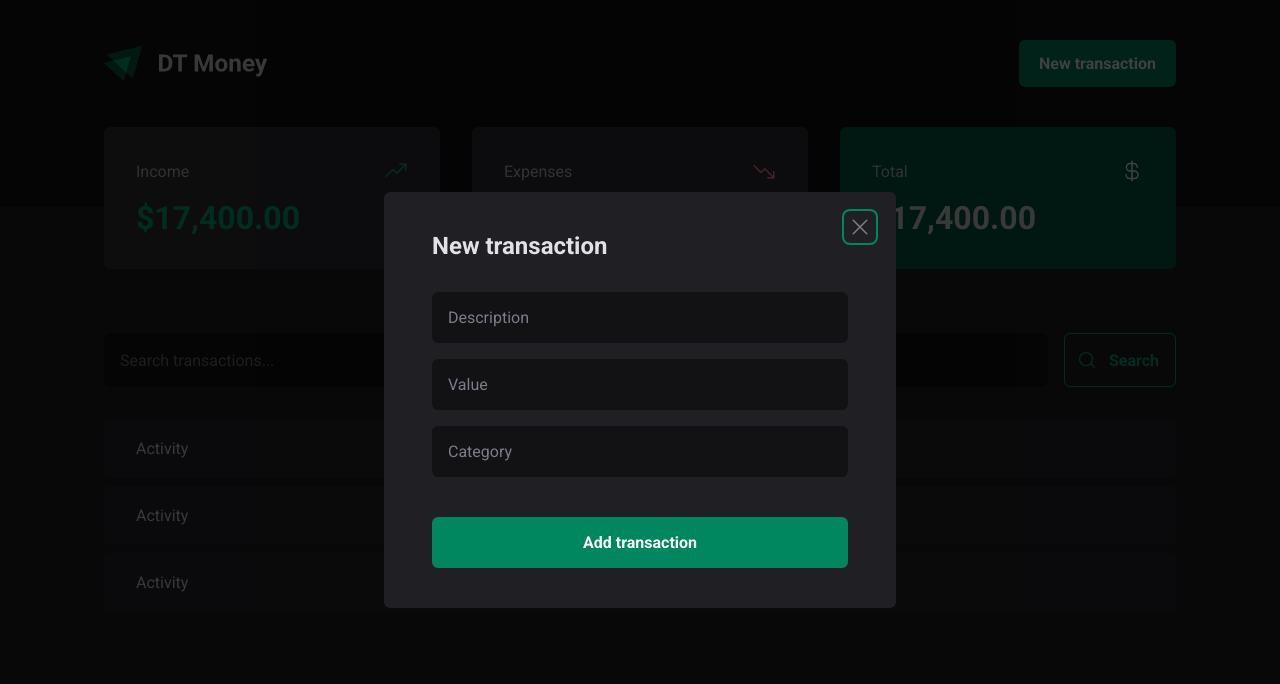
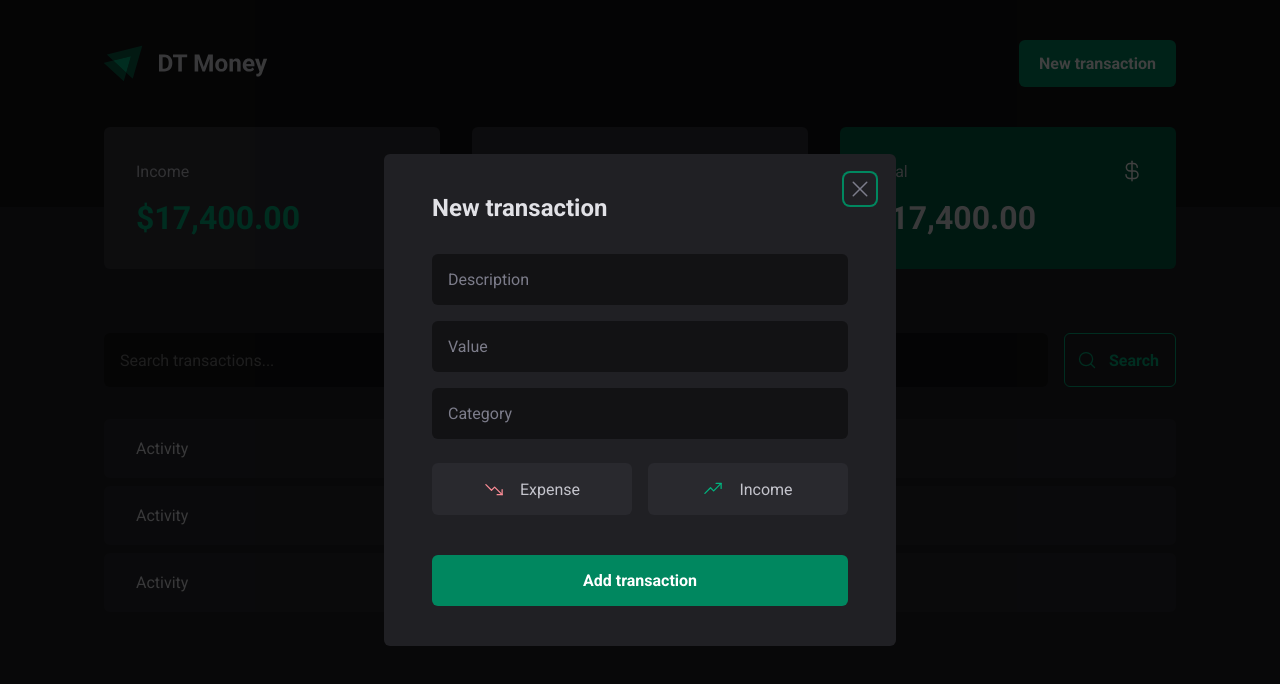
Before and after one commit to renandf/rocketseat-dt-money, a React (Vite) app: page / in a window 1280 px wide. Both pictures are taken after a click on the button "New transaction". Shown: the top 684 px of the page. Built offline with nearby package versions, Linux system fonts and the light colour scheme.

Commit message:
feat: Add radix-ui RadioGroup and expense/income selection inside modal

```diff
--- a/package.json
+++ b/package.json
@@ -11,6 +11,7 @@
   },
   "dependencies": {
     "@radix-ui/react-dialog": "^1.1.6",
+    "@radix-ui/react-radio-group": "^1.2.3",
     "phosphor-react": "^1.4.1",
     "react": "^19.0.0",
     "react-dom": "^19.0.0",
--- a/src/components/NewTransactionModal/index.tsx
+++ b/src/components/NewTransactionModal/index.tsx
@@ -1,6 +1,6 @@
 import * as Dialog from '@radix-ui/react-dialog'
-import { X } from 'phosphor-react'
-import { CloseModal, Content, Overlay } from './styles'
+import { TrendDown, TrendUp, X } from 'phosphor-react'
+import { CloseModal, Content, Overlay, TransactionType, TransactionTypeButton } from './styles'
 
 export function NewTransactionModal() {
   return (
@@ -21,6 +21,24 @@ export function NewTransactionModal() {
           <input type="number" placeholder="Value" required />
           <input type="text" placeholder="Category" required />
 
+          <TransactionType>
+            <TransactionTypeButton
+              variant="expense"
+              value="expense"
+            >
+              <TrendDown size={20} />
+              Expense
+            </TransactionTypeButton>
+
+            <TransactionTypeButton
+              variant="income"
+              value="income"
+            >
+              <TrendUp size={20} />
+              Income
+            </TransactionTypeButton>
+          </TransactionType>
+
           <button type="submit">
             Add transaction
           </button>
--- a/src/components/NewTransactionModal/styles.ts
+++ b/src/components/NewTransactionModal/styles.ts
@@ -1,4 +1,5 @@
 import * as Dialog from '@radix-ui/react-dialog'
+import * as RadioGroup from '@radix-ui/react-radio-group'
 import styled from 'styled-components'
 
 export const Overlay = styled(Dialog.Overlay)`
@@ -73,3 +74,60 @@ export const CloseModal = styled(Dialog.Close)`
     color: ${props => props.theme['gray-300']};
   }
 `
+
+export const TransactionType = styled(RadioGroup.Root)`
+  display: grid;
+  grid-template-columns: repeat(2, 1fr);
+  gap: 1rem;
+  margin-block-start: .5rem;
+`
+
+interface TransactionButtonProps {
+  variant: 'income' | 'expense';
+}
+
+export const TransactionTypeButton = styled(RadioGroup.Item)<TransactionButtonProps>`
+  display: flex;
+  align-items: center;
+  justify-content: center;
+  gap: 1rem;
+  padding: 1rem;
+  border: 0;
+  border-radius: ${props => props.theme['border-radius-md']};
+  background-color: ${props => props.theme['gray-700']};
+  color: ${props => props.theme['gray-300']};
+  cursor: pointer;
+  transition: background-color .2s, color .2s;
+
+  svg {
+    color: ${
+      props => props.variant === 'income'
+      ? props.theme['green-300']
+      : props.theme['red-200']
+    }
+  }
+
+  &[data-state='unchecked']:hover {
+    background-color: ${props => props.theme['gray-600']};
+    color: ${
+      props => props.variant === 'income'
+      ? props.theme['green-300']
+      : props.theme['red-200']
+    }
+  }
+
+  &[data-state='checked'] {
+    text-decoration: underline;
+    text-underline-offset: .25rem;
+    color: ${props => props.theme.white};
+    background-color: ${
+      props => props.variant === 'income'
+      ? props.theme['green-500']
+      : props.theme['red-500']
+    };
+
+    svg {
+      color: ${props => props.theme.white};
+    }
+  }
+`
```
Also changed, not shown: 1 other file (tests, documents, lock files or other folders).
